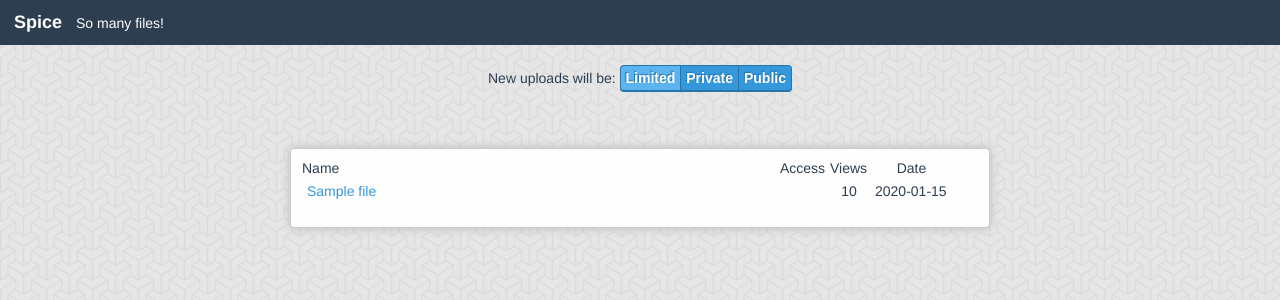
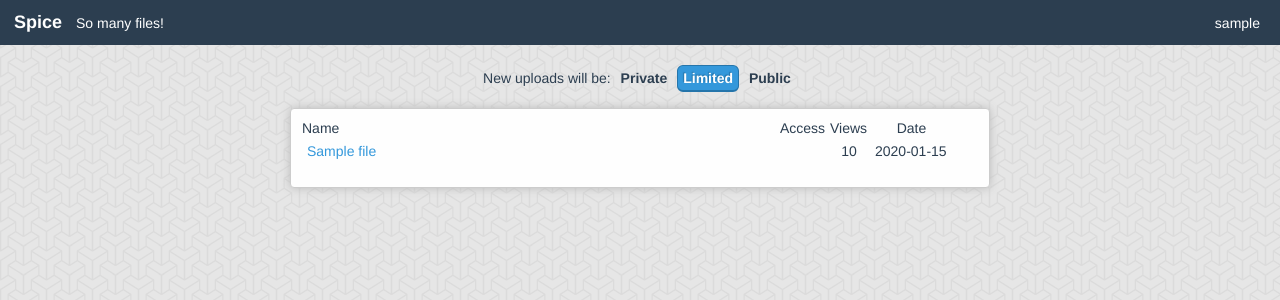
Before and after one commit to jdcantrell/spice, a Flask app: page / in a window 1280 px wide. Shown: the top 300 px of the page. Run offline with Flask 2, Linux system fonts and the light colour scheme; a user stored in the database is signed in; tables that the repository leaves empty hold one stand-in row (values such as "Sample post"); some libraries are stand-ins or nearby versions.

Commit message:
Clean ups and friendlies

```diff
--- a/spice/templates/list.html
+++ b/spice/templates/list.html
@@ -1,27 +1,17 @@
-<!DOCTYPE html>
-<html>
-  <head>
-    <title>Spice: All files</title>
-    <link rel="stylesheet" href="{{ static_web_path }}/spice.css">
-  </head>
-  <body>
-    <header>
-      <ul class="list-inline">
-        <li><h1>Spice</h1>
-        <li>So many files!
-      </ul>
-    </header>
+{% extends 'page.html' %}
+
+{% block content %}
   {% if current_user.is_authenticated() %}
   <div class="box-medium txt-center">
     New uploads will be:
-        <span id="access_controls" class="button-list">
-          <button class="button-active" value='limited'>
+    <span id="access_controls" class="">
+      <button value='private' class="button-lowlight">
+        <span class="fontawesome-lock"></span> Private
+      </button>
+      <button class="" value='limited'>
         <span class='fontawesome-link'></span> Limited
       </button>
-          <button value='private'>
-            <span class="fontawesome-lock"></span> Private
-          </button>
-          <button value='public'>
+      <button value='public' class="button-lowlight">
         <span class="fontawesome-star"></span> Public
       </button>
     </span>
@@ -47,7 +37,7 @@
       {% for file in files %}
       <tr id="key_{{ file.data.key }}" class="hover">
         <td>
-              <a href="/{{ file.data.key }}">
+          <a class="visit" href="/{{ file.data.key }}">
             {{ file.data.name }}
           </a>
         </td>
@@ -97,8 +87,6 @@
     </tfoot>
   </table>
 
-
-
   {% if current_user.is_authenticated() %}
     <script src="http://code.jquery.com/jquery-2.1.1.min.js"></script>
     <script src="//cdnjs.cloudflare.com/ajax/libs/underscore.js/1.6.0/underscore-min.js"></script>
@@ -135,5 +123,4 @@
     <script src="{{ static_web_path }}/list.js"></script>
     <script src="{{ static_web_path }}/glyph.js"></script>
   {% endif %}
-  </body>
-</html>
+{% endblock %}
--- /dev/null
+++ b/spice/templates/page.html
@@ -0,0 +1,29 @@
+<!DOCTYPE html>
+<html>
+  <head>
+  <title>{% block title %}Spice: All files{% endblock %}</title>
+    <link rel="stylesheet" href="{{ static_web_path }}/spice.css">
+    {% block css %}{% endblock %}
+  </head>
+  <body>
+      <header class="clearfix">
+        <ul class="list-inline pull-left">
+          <li><h1><a class="header-link" href="/">Spice</a></h1>
+          {% block header_list %}
+          <li>So many files!
+          {% endblock %}
+        </ul>
+        <div class="pull-right" style="padding-right:20px">
+          <ul class="list-inline pull-left">
+            <li><h1>&nbsp;</h1>
+            {% if current_user.is_authenticated() %}
+              <li><a href="/logout"><span class="fontawesome-off"></span></a>
+              <li>{{ current_user.username }}
+            {% endif %}
+          </ul>
+        </div>
+      </header>
+      {% block content %}
+      {% endblock %}
+  </body>
+</html>
--- a/static/list.js
+++ b/static/list.js
@@ -92,8 +92,8 @@ $(document).ready(function () {
   $('#access_controls button').click(function () {
     var $el = $(this);
     access = $el.val();
-    $el.parent().children().removeClass('button-active');
-    $el.addClass('button-active');
+    $el.parent().children().addClass('button-lowlight');
+    $el.removeClass('button-lowlight');
   });
   //file api code
   if (typeof FileReader === "function") {
--- a/static/spice.css
+++ b/static/spice.css
@@ -153,19 +153,23 @@ body {
 
 .box-small {
   width: 400px;
-  margin: auto;
+  margin-left: auto;
+  margin-right: auto;
 }
 .box-medium {
   width: 700px;
-  margin: 0 auto 40px;
+  margin-left: auto;
+  margin-right: auto;
+
 }
 .box-large {
   width: 1100px;
-  margin: auto;
-  margin: 0 auto 40px;
+  margin-left: auto;
+  margin-right: auto;
 }
 
 button {
+  font-family: 'Helvetica', sans-serif;
   text-shadow: -1px -1px 1px #2575AB;
   font-size: 14px;
   padding: 0;
@@ -177,11 +181,14 @@ button {
   padding: 4px 5px;
   border: 1px solid #2575AB;
   border-bottom-width: 2px;
-  border-radius: 4px;
+  border-radius: 6px;
 }
 
 button:hover {
   background-color: #5CB3ED;
+  border-color: #2575AB;
+  text-shadow: -1px -1px 1px #2575AB;
+  color: #fff;
 }
 
 button:active {
@@ -193,6 +200,13 @@ button:active {
 
 .button-active {
   background-color: #5CB3ED;
+}
+
+.button-lowlight {
+  background-color: transparent;
+  border-color: transparent;
+  color: #2c3e50;
+  text-shadow: none;
 }
 
 button::-moz-focus-inner {
@@ -237,10 +251,17 @@ header a {
   text-decoration: none;
 }
 
+a:visited,
 a:link {
   color: #3498DB;
 }
-a:visited {
+
+.header-link:visited,
+.header-link:link {
+  color: #fff;
+}
+
+.visit:visited {
   color: #9B59B6;
 }
 
@@ -249,6 +270,11 @@ a:visited {
   border-radius: 4px;
   border: 1px solid #eee;
 }
+
+.tile-container {
+  margin-bottom: 40px;
+}
+
 .tile-list {
   font-size: 0;
 }
```
Also changed, not shown: spice/templates/login.html (+5 -15 lines), spice/templates/tiles.html (+5 -16 lines), spice/templates/view.html (+9 -16 lines). Lines whose indentation alone changed are shown as unchanged.
